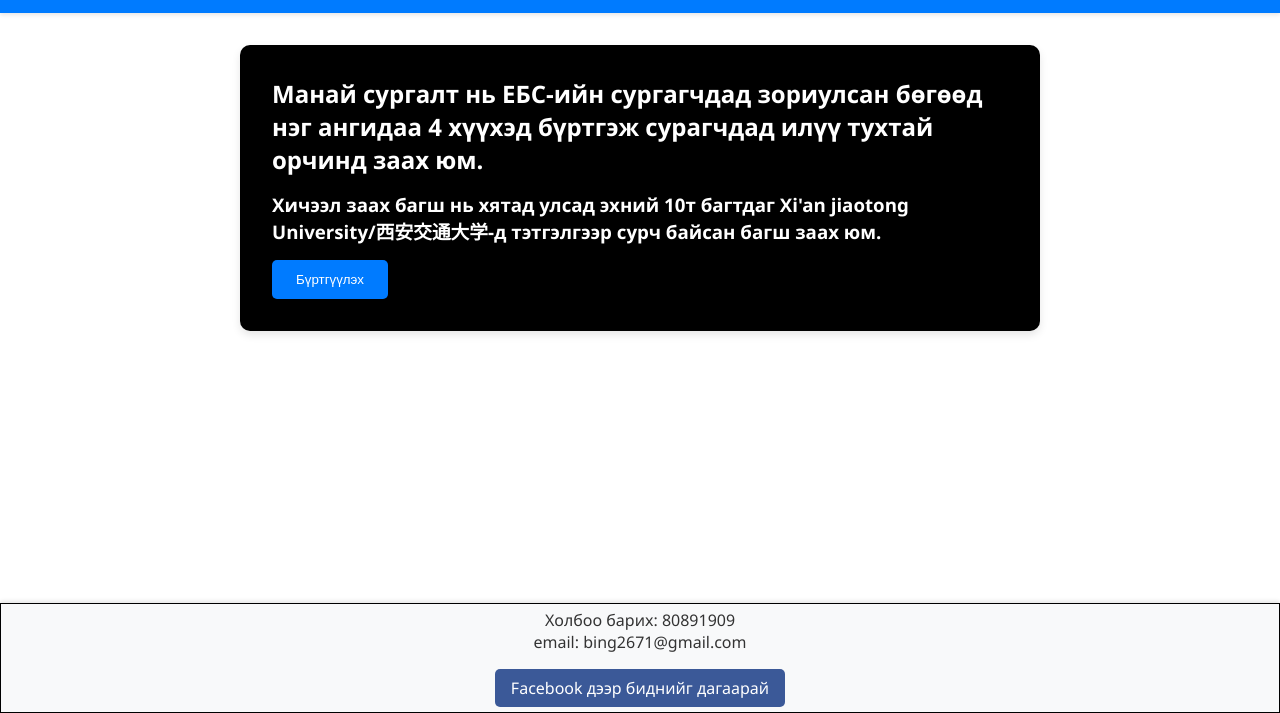
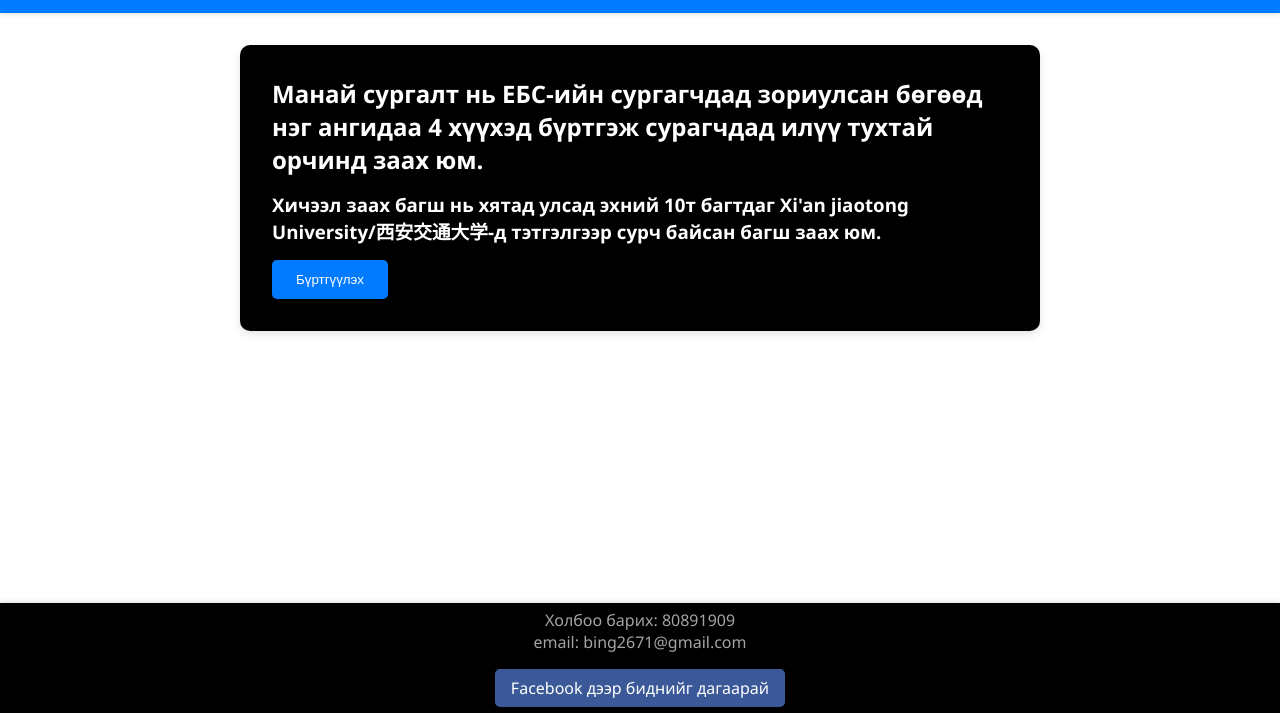
Before and after one commit to mnkhbyr/Echoes-of-Pages, a plain HTML site: page index.html in a window 1280 px wide. Shown: the part 87-800 px from the top of the page. Drawn offline with Linux system fonts and the light colour scheme.

Commit message:
Update styles.css

```diff
--- a/styles.css
+++ b/styles.css
@@ -124,8 +124,8 @@ section {
 }
 /*footer styles */
 footer {
-    background-color: #f8f9fa;
-    color: #333;
+    background-color: #000000;
+    color: #a4a4a4;
     width: 100%;
     text-align: center;
     padding: 5px;
```
